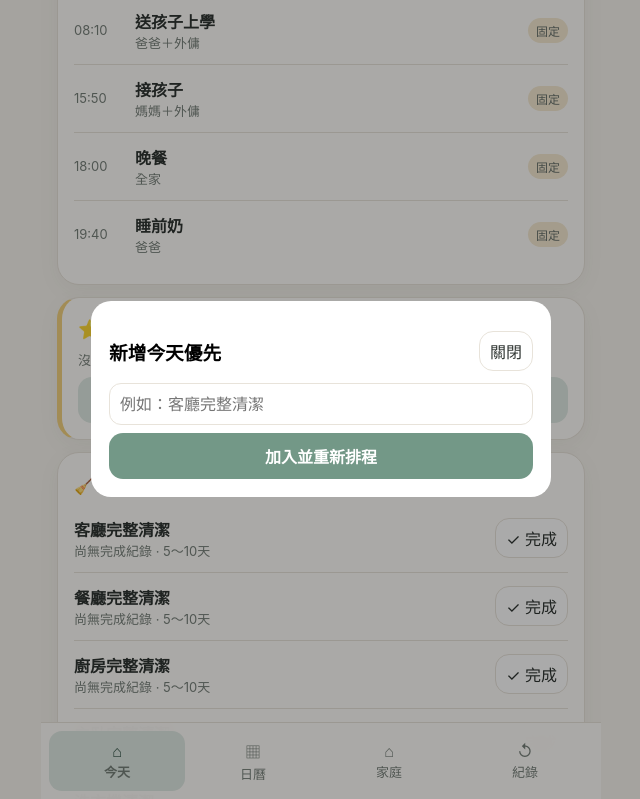
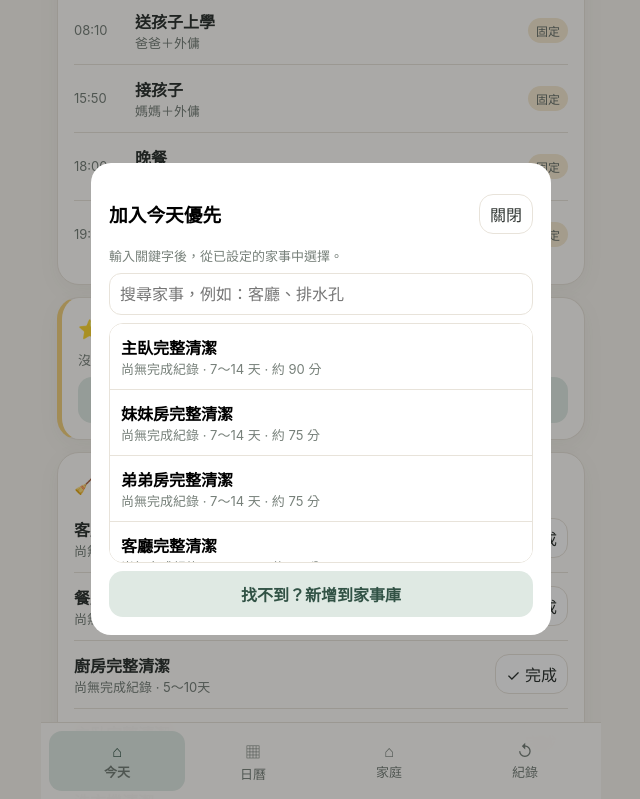
Before and after one commit to sabrinaliu1125/homie-butler, a plain HTML site: page index.html in a window 1280 px wide. Both pictures are taken after a click on the button "＋ 新增今天優先". Shown: the part 906-1705 px from the top of the page, without its empty margins (319-959 px from the left). Drawn offline with Linux system fonts and the light colour scheme.

Commit message:
Add files via upload

```diff
--- a/index.html
+++ b/index.html
@@ -3,7 +3,7 @@
 <head>
 <meta charset="utf-8"><meta name="viewport" content="width=device-width,initial-scale=1,viewport-fit=cover">
 <meta name="theme-color" content="#f7f4ee"><meta name="apple-mobile-web-app-capable" content="yes"><meta name="apple-mobile-web-app-title" content="Homie">
-<title>Homie Butler Alpha v0.9.1</title>
+<title>Homie Butler Alpha v0.10</title>
 <style>
 :root{--bg:#f7f4ee;--card:#fffdfa;--ink:#2f3532;--muted:#77807a;--sage:#739887;--sage2:#dfe9e3;--yellow:#f2d17f;--amber:#dca856;--line:#e8e3da;--radius:22px}
 *{box-sizing:border-box}body{margin:0;background:var(--bg);color:var(--ink);font-family:-apple-system,BlinkMacSystemFont,"Segoe UI","Noto Sans TC","PingFang TC",sans-serif}
@@ -15,13 +15,15 @@ button,input,select,textarea{font:inherit}.app{max-width:560px;margin:auto;min-h
 input,select,textarea{width:100%;padding:10px;border:1px solid var(--line);border-radius:12px;background:white;color:var(--ink)}.grid2{display:grid;grid-template-columns:1fr 1fr;gap:8px}.grid3{display:grid;grid-template-columns:repeat(3,1fr);gap:8px}.metric>div{background:#f4f0e9;border-radius:13px;padding:10px;text-align:center}.metric b{font-size:19px;display:block}
 .month-head{display:grid;grid-template-columns:repeat(7,1fr);gap:4px;text-align:center}.calendar{display:grid;grid-template-columns:repeat(7,1fr);gap:4px}.day{min-height:62px;padding:6px 3px;text-align:center;font-size:12px}.day.active{background:var(--sage2);border-color:var(--sage)}.day.muted{opacity:.35}.day .num{font-size:14px;font-weight:700}.day .modeTxt{font-size:10px;margin-top:4px}
 .bar{height:10px;background:#ece7df;border-radius:999px;overflow:hidden}.fill{height:100%;background:var(--sage)}dialog{border:0;border-radius:20px;padding:0;width:calc(100% - 28px);max-width:460px}dialog::backdrop{background:#0005}.db{padding:18px}.statusgrid{display:grid;grid-template-columns:repeat(4,1fr);gap:7px}.status{padding:11px 4px;border:1px solid var(--line);border-radius:14px;background:white}.status.active{background:var(--sage2);border-color:var(--sage)}
+.today-shortcut{position:fixed;right:16px;bottom:92px;z-index:9;border:1px solid var(--line);background:var(--card);border-radius:999px;padding:10px 13px;box-shadow:0 5px 18px rgba(60,70,64,.12);font-weight:700;color:#315245}.search-results{max-height:240px;overflow:auto;margin-top:8px;border:1px solid var(--line);border-radius:14px;background:white}.search-item{width:100%;border:0;border-bottom:1px solid var(--line);background:white;padding:11px;text-align:left}.search-item:last-child{border-bottom:0}
 </style></head>
 <body>
-<div class="app"><div class="top"><div><div class="brand">Homie Butler</div><div class="small">Alpha v0.9.1 · 手機測試版</div></div><select id="role" class="pill" style="width:auto"><option value="manager">管理者</option><option value="helper">外傭</option><option value="observer">家人</option></select></div><main id="view"></main></div>
+<div class="app"><div class="top"><div><div class="brand">Homie Butler</div><div class="small">Alpha v0.10 · 手機測試版</div></div><select id="role" class="pill" style="width:auto"><option value="manager">管理者</option><option value="helper">外傭</option><option value="observer">家人</option></select></div><main id="view"></main></div>
+<button id="todayShortcut" class="today-shortcut" onclick="goToday()">⌂ 回本日</button>
 <nav class="tabs"><button class="tab active" data-tab="today">⌂<br><span class="small">今天</span></button><button class="tab" data-tab="calendar">▦<br><span class="small">日曆</span></button><button class="tab" data-tab="family">⌂<br><span class="small">家庭</span></button><button class="tab" data-tab="history">↺<br><span class="small">紀錄</span></button></nav>
-<dialog id="pdlg"><div class="db"><div class="between"><h3>新增今天優先</h3><button class="mini" onclick="pdlg.close()">關閉</button></div><input id="pin" placeholder="例如：客廳完整清潔"><div style="height:8px"></div><button class="btn full" onclick="addPriority()">加入並重新排程</button></div></dialog>
+<dialog id="pdlg"><div class="db"><div class="between"><h3>加入今天優先</h3><button class="mini" onclick="pdlg.close()">關閉</button></div><div class="small">輸入關鍵字後，從已設定的家事中選擇。</div><div style="height:8px"></div><input id="pin" placeholder="搜尋家事，例如：客廳、排水孔" oninput="renderPriorityMatches()"><div id="priorityMatches" class="search-results"></div><div style="height:8px"></div><button class="btn secondary full" onclick="prepareNewTaskFromPriority()">找不到？新增到家事庫</button></div></dialog>
 <script>
-const ID={'洗衣服':'Mencuci pakaian','晾衣服':'Menjemur pakaian','收衣服':'Merapikan pakaian','收垃圾':'Mengumpulkan sampah','清貓砂':'Membersihkan kotak pasir kucing','倒除濕機水':'Mengosongkan air dehumidifier','洗貓碗':'Mencuci mangkuk kucing','洗奶瓶與擠乳器':'Mencuci botol dan pompa ASI','餐後收拾':'Merapikan setelah makan','主臥完整清潔':'Membersihkan kamar tidur utama','妹妹房完整清潔':'Membersihkan kamar anak perempuan','弟弟房完整清潔':'Membersihkan kamar anak laki-laki','客廳完整清潔':'Membersihkan ruang tamu','餐廳完整清潔':'Membersihkan ruang makan','廚房完整清潔':'Membersihkan dapur','後陽台完整清潔':'Membersihkan balkon belakang','客廳廁所完整清潔':'Membersihkan toilet ruang tamu','工作室完整清潔':'Membersihkan ruang kerja'};
+const ID={'洗衣服':'Mencuci pakaian','晾衣服':'Menjemur pakaian','收衣服':'Merapikan pakaian','收垃圾':'Mengumpulkan sampah','清貓砂':'Membersihkan kotak pasir kucing','倒除濕機水':'Mengosongkan air dehumidifier','洗貓碗':'Mencuci mangkuk kucing','洗奶瓶與擠乳器':'Mencuci botol dan pompa ASI','餐後收拾':'Merapikan setelah makan','主臥完整清潔':'Membersihkan kamar tidur utama','妹妹房完整清潔':'Membersihkan kamar anak perempuan','弟弟房完整清潔':'Membersihkan kamar anak laki-laki','客廳完整清潔':'Membersihkan ruang tamu','餐廳完整清潔':'Membersihkan ruang makan','廚房完整清潔':'Membersihkan dapur','後陽台完整清潔':'Membersihkan balkon belakang','客廳廁所完整清潔':'Membersihkan toilet ruang tamu','工作室完整清潔':'Membersihkan ruang kerja','排水孔清理':'Membersihkan saluran pembuangan','洗衣機清潔':'Membersihkan mesin cuci','溫奶':'Menghangatkan ASI','早餐／喝奶':'Sarapan / minum susu','送孩子上學':'Mengantar anak ke sekolah','接孩子':'Menjemput anak','晚餐':'Makan malam','睡前奶':'Susu sebelum tidur'};
 const defaults={role:'manager',tab:'today',selected:new Date().toISOString().slice(0,10),modeDefault:'家事日',dateModes:{},health:'正常',members:[{name:'蓉',role:'管理者'},{name:'外傭',role:'家庭助手'},{name:'先生',role:'家庭觀察者'},{name:'媽媽',role:'家庭觀察者'}],notes:{},priorities:{},done:{},history:[],flow:[{time:'07:15',name:'溫奶',who:'外傭'},{time:'07:30',name:'早餐／喝奶',who:'全家'},{time:'08:10',name:'送孩子上學',who:'爸爸＋外傭'},{time:'15:50',name:'接孩子',who:'媽媽＋外傭'},{time:'18:00',name:'晚餐',who:'全家'},{time:'19:40',name:'睡前奶',who:'爸爸'}],
 tasks:[
 {name:'主臥完整清潔',type:'彈性家事',minDays:7,maxDays:14,minutes:90,lastDone:null},
@@ -38,14 +40,14 @@ tasks:[
 routine:[
 {name:'洗衣服',minutes:20},{name:'晾衣服',minutes:20},{name:'收衣服',minutes:20},{name:'收垃圾',minutes:10},{name:'清貓砂',minutes:10},{name:'倒除濕機水',minutes:10},{name:'洗貓碗',minutes:10,preferred:'傍晚'},{name:'餐後收拾',minutes:25},{name:'洗奶瓶與擠乳器',minutes:20}]
 };
-let S=JSON.parse(localStorage.getItem('homie09')||localStorage.getItem('homie07')||'null')||defaults;
+let S=JSON.parse(localStorage.getItem('homie10')||localStorage.getItem('homie09')||localStorage.getItem('homie07')||'null')||defaults;
 if(!S.routine && S.evening) S.routine=S.evening;
 if(!S.routine) S.routine=JSON.parse(JSON.stringify(defaults.routine));
 if(!S.flow) S.flow=JSON.parse(JSON.stringify(defaults.flow));
 if(!S.tasks) S.tasks=JSON.parse(JSON.stringify(defaults.tasks));
 
 const V=document.getElementById('view'),R=document.getElementById('role'),pdlg=document.getElementById('pdlg');R.value=S.role;
-const today=()=>new Date().toISOString().slice(0,10);function d(s){let [y,m,x]=s.split('-').map(Number);return new Date(y,m-1,x)}function ds(x){return x.toISOString().slice(0,10)}function save(){localStorage.setItem('homie09',JSON.stringify(S))}
+const today=()=>new Date().toISOString().slice(0,10);function d(s){let [y,m,x]=s.split('-').map(Number);return new Date(y,m-1,x)}function ds(x){return x.toISOString().slice(0,10)}function save(){localStorage.setItem('homie10',JSON.stringify(S))}
 function mode(date=S.selected){return S.dateModes[date]||S.modeDefault}function emo(m){return {'家事日':'🧹','家庭日':'👨‍👩‍👧','婆婆家':'👵','照護日':'👶','外傭休假':'🌴'}[m]||'🏡'}function card(t,b,c=''){return `<section class="card ${c}"><h3>${t}</h3>${b}</section>`}function tr(x){return ID[x]||x}
 function daysSince(last,date){if(!last)return 999;return Math.floor((d(date)-d(last))/86400000)}function completed(date,name){return !!(S.done[date]||{})[name]}
 function duePool(date){
@@ -96,7 +98,7 @@ function todayView(){
  ${card('⏱ 建議工作量',`<div class="grid3 metric"><div><b>${(w.mins/60).toFixed(1)}h</b><span class="small">建議安排</span></div><div><b>${(w.left/60).toFixed(1)}h</b><span class="small">保留</span></div><div><b>5h</b><span class="small">上限</span></div></div><div class="bar" style="margin-top:10px"><div class="fill" style="width:${Math.min(100,w.mins/3)}%"></div></div>`)}
  ${card('📝 今日備註',noteBlock(S.selected,true))}
  ${card('🌞 今日流程',flow)}
- ${card('⭐ 今天優先',pri+`<div style="height:8px"></div><button class="btn secondary full" onclick="pdlg.showModal()">＋ 新增今天優先</button>`,'priority')}
+ ${card('⭐ 今天優先',pri+`<div style="height:8px"></div><button class="btn secondary full" onclick="pdlg.showModal();setTimeout(renderPriorityMatches,0)">＋ 新增今天優先</button>`,'priority')}
  ${card('🧹 今日安排',tasks)}
  ${card('🏠 每日維持',evening)}
  ${card('✨ Homie 額外建議',extraSuggestions(S.selected).map(t=>`<div class="task"><div class="between"><div><b>${t.name}</b><div class="small">${t.lastDone?'上次：'+t.lastDone:'尚無完成紀錄'} · 約 ${t.minutes} 分鐘</div></div><span class="tag">有空再做</span></div></div>`).join('')||'<div class="small">今天沒有額外建議，照原本安排就好。</div>')}
@@ -104,33 +106,39 @@ function todayView(){
 }
 function taskRow(t,helper=false,even=false){
  let dn=completed(S.selected,t.name),last=t.lastDone?`上次：${t.lastDone}`:'尚無完成紀錄';
- let sub=helper?t.name:(even?`每日維持${t.preferred?' · 建議'+t.preferred:''}`:`${last} · ${t.minDays}～${t.maxDays}天`);
- return `<div class="task ${dn?'done':''}"><div class="between"><div><div class="name"><b>${helper?tr(t.name):t.name}</b></div><div class="small">${sub}</div></div><button class="mini" onclick="toggleDone('${t.name}',${even})">${dn?(helper?'✓ Sudah selesai':'✓ 已完成'):(helper?'完成 Selesai':'✓ 完成')}</button></div></div>`
+ let sub=helper?'':(even?(t.preferred?`建議${t.preferred}`:''):`${last} · ${t.minDays}～${t.maxDays}天`);
+ return `<div class="task ${dn?'done':''}"><div class="between"><div><div class="name"><b>${helper?tr(t.name):t.name}</b></div>${sub?`<div class="small">${sub}</div>`:''}</div><button class="mini" onclick="toggleDone('${t.name}',${even})">${dn?(helper?'✓ Sudah selesai':'✓ 已完成'):(helper?'Selesai':'✓ 完成')}</button></div></div>`
 }
-function helperView(){let sts=['很好','正常','有點累','不舒服'];let w=workload(S.selected);if(S.health==='有點累')w.items=w.items.slice(0,Math.max(1,Math.ceil(w.items.length/2)));if(S.health==='不舒服')w.items=[];let flow=S.flow.map(f=>`<div class="flow row"><div style="width:52px" class="small">${f.time}</div><div style="flex:1"><b>${tr(f.name)}</b><div class="small">${f.name}</div></div></div>`).join('');return `<div class="small">Selamat pagi</div><h1>Hari ini</h1>${card('Kondisi hari ini · 身體狀態',`<div class="statusgrid">${sts.map(x=>`<button class="status ${S.health===x?'active':''}" onclick="S.health='${x}';render()">${x}</button>`).join('')}</div>`)}${card('📝 Catatan · 備註',noteBlock(S.selected,true))}${card('🌞 Alur hari ini · 今日流程',flow)}${card('🧹 Pekerjaan terjadwal · 今日安排',w.items.map(t=>taskRow(t,true)).join('')||'<div class="small">Tidak ada pekerjaan terjadwal hari ini.</div>')}${card('🏠 Rutinitas harian · 每日維持',S.routine.map(t=>taskRow(t,true,true)).join(''))}${card('✨ Saran tambahan Homie · 額外建議',extraSuggestions(S.selected).map(t=>`<div class="task"><div><b>${tr(t.name)}</b><div class="small">${t.name} · Jika ada waktu</div></div></div>`).join('')||'<div class="small">Tidak ada saran tambahan hari ini.</div>')}`}
-function observerView(){return `<div class="small">家庭觀察者</div><h1>${S.selected}</h1>${card('今日模式',`${emo(mode())} ${mode()}`)}${card('📝 今日備註',noteBlock(S.selected,true))}${card('⭐ 今天優先',(S.priorities[S.selected]||[]).map(x=>`<div class="task"><b>${x}</b></div>`).join('')+`<button class="btn secondary full" onclick="pdlg.showModal()">＋ 加入優先</button>`)}${card('今日完成',historyForDate(S.selected))}`}
+function helperView(){let sts=['很好','正常','有點累','不舒服'];let w=workload(S.selected);if(S.health==='有點累')w.items=w.items.slice(0,Math.max(1,Math.ceil(w.items.length/2)));if(S.health==='不舒服')w.items=[];let flow=S.flow.map(f=>`<div class="flow row"><div style="width:52px" class="small">${f.time}</div><div style="flex:1"><b>${tr(f.name)}</b></div></div>`).join('');return `<div class="small">Selamat pagi</div><h1>Hari ini</h1>${card('Kondisi hari ini · 身體狀態',`<div class="statusgrid">${sts.map(x=>`<button class="status ${S.health===x?'active':''}" onclick="S.health='${x}';render()">${x}</button>`).join('')}</div>`)}${card('📝 Catatan · 備註',noteBlock(S.selected,true))}${card('🌞 Alur hari ini · 今日流程',flow)}${card('🧹 Pekerjaan terjadwal · 今日安排',w.items.map(t=>taskRow(t,true)).join('')||'<div class="small">Tidak ada pekerjaan terjadwal hari ini.</div>')}${card('🏠 Rutinitas harian · 每日維持',S.routine.map(t=>taskRow(t,true,true)).join(''))}${card('✨ Saran tambahan Homie · 額外建議',extraSuggestions(S.selected).map(t=>`<div class="task"><div><b>${tr(t.name)}</b><div class="small">Jika ada waktu</div></div></div>`).join('')||'<div class="small">Tidak ada saran tambahan hari ini.</div>')}`}
+function observerView(){return `<div class="small">家庭觀察者</div><h1>${S.selected}</h1>${card('今日模式',`${emo(mode())} ${mode()}`)}${card('📝 今日備註',noteBlock(S.selected,true))}${card('⭐ 今天優先',(S.priorities[S.selected]||[]).map(x=>`<div class="task"><b>${x}</b></div>`).join('')+`<button class="btn secondary full" onclick="pdlg.showModal();setTimeout(renderPriorityMatches,0)">＋ 加入優先</button>`)}${card('今日完成',historyForDate(S.selected))}`}
 function historyForDate(date){let h=S.history.filter(x=>x.date===date);return h.length?h.map(x=>`<div class="task"><b>✓ ${x.name}</b><div class="small">${x.by}</div></div>`).join(''):'<div class="small">沒有完成紀錄。</div>'}
-function calendarView(){let sel=d(S.selected),y=sel.getFullYear(),m=sel.getMonth();let first=new Date(y,m,1),start=new Date(y,m,1-first.getDay());let cells='';for(let i=0;i<42;i++){let x=new Date(start);x.setDate(start.getDate()+i);let s=ds(x),same=x.getMonth()===m;cells+=`<button class="day ${s===S.selected?'active':''} ${same?'':'muted'}" onclick="S.selected='${s}';render()"><div class="num">${x.getDate()}</div><div class="modeTxt">${emo(mode(s))} ${mode(s)}</div></button>`}let recent=S.tasks.map(t=>`<div class="task between"><div><b>${t.name}</b><div class="small">${t.lastDone?'最近完成：'+t.lastDone:'尚無完成紀錄'}</div></div><span class="tag">${t.minDays}～${t.maxDays}天</span></div>`).join('');
-return `<div class="between"><button class="mini" onclick="shiftMonth(-1)">‹</button><h1>${y} 年 ${m+1} 月</h1><button class="mini" onclick="shiftMonth(1)">›</button></div><div class="month-head small">${['日','一','二','三','四','五','六'].map(x=>`<div>${x}</div>`).join('')}</div><div class="calendar">${cells}</div>${card('選取日期',`<b>${S.selected}</b><div style="height:8px"></div><div class="grid2">${['家事日','家庭日','婆婆家','照護日','外傭休假'].map(x=>`<button class="mode ${mode()===x?'active':''}" onclick="S.dateModes[S.selected]='${x}';render()">${emo(x)} ${x}</button>`).join('')}</div><div class="small" style="margin-top:8px">修改後，該日與後續可排工作會依最新狀況重新計算。</div><div style="height:8px"></div><button class="btn full" onclick="S.tab='today';render()">查看這一天</button>`)}${card('最近完成日期',recent)}`}
+function calendarView(){let sel=d(S.selected),y=sel.getFullYear(),m=sel.getMonth();let first=new Date(y,m,1),start=new Date(y,m,1-first.getDay());let cells='';for(let i=0;i<42;i++){let x=new Date(start);x.setDate(start.getDate()+i);let s=ds(x),same=x.getMonth()===m;cells+=`<button class="day ${s===S.selected?'active':''} ${same?'':'muted'}" onclick="S.selected='${s}';render()"><div class="num">${x.getDate()}</div><div class="modeTxt">${emo(mode(s))} ${mode(s)}</div></button>`}return `<div class="between"><button class="mini" onclick="shiftMonth(-1)">‹</button><h1>${y} 年 ${m+1} 月</h1><button class="mini" onclick="shiftMonth(1)">›</button></div><div class="month-head small">${['日','一','二','三','四','五','六'].map(x=>`<div>${x}</div>`).join('')}</div><div class="calendar">${cells}</div>${card('選取日期',`<b>${S.selected}</b><div style="height:8px"></div><div class="grid2">${['家事日','家庭日','婆婆家','照護日','外傭休假'].map(x=>`<button class="mode ${mode()===x?'active':''}" onclick="S.dateModes[S.selected]='${x}';render()">${emo(x)} ${x}</button>`).join('')}</div><div class="small" style="margin-top:8px">修改後，該日與後續可排工作會依最新狀況重新計算。</div><div style="height:8px"></div><button class="btn full" onclick="S.tab='today';render()">查看這一天</button>`)}`}
 function familyView(){
  if(S.role!=='manager')return `<h1>🏡 家庭</h1>${card('權限','只有管理者可以修改家庭設定。')}`;
- let mem=S.members.map((x,i)=>`<div class="task"><div class="grid2"><input value="${x.name}" onchange="S.members[${i}].name=this.value;save()"><select onchange="S.members[${i}].role=this.value;save()"><option ${x.role==='管理者'?'selected':''}>管理者</option><option ${x.role==='家庭助手'?'selected':''}>家庭助手</option><option ${x.role==='家庭觀察者'?'selected':''}>家庭觀察者</option></select></div></div>`).join('');
+ let mem=S.members.map((x,i)=>`<div class="task"><div class="grid2"><input value="${x.name}" onchange="S.members[${i}].name=this.value;save()"><select onchange="S.members[${i}].role=this.value;save()"><option ${x.role==='管理者'?'selected':''}>管理者</option><option ${x.role==='家庭助手'?'selected':''}>家庭助手</option><option ${x.role==='家庭觀察者'?'selected':''}>家庭觀察者</option></select></div><div style="height:7px"></div><button class="mini" onclick="S.members.splice(${i},1);render()">刪除成員</button></div>`).join('');
  let flow=S.flow.map((f,i)=>`<div class="task"><div class="row"><input style="width:88px" value="${f.time}" onchange="S.flow[${i}].time=this.value;save()"><input value="${f.name}" onchange="S.flow[${i}].name=this.value;save()"></div><div style="height:7px"></div><div class="row"><input value="${f.who}" onchange="S.flow[${i}].who=this.value;save()"><button class="mini" onclick="S.flow.splice(${i},1);render()">刪除</button></div></div>`).join('');
  let routine=S.routine.map((r,i)=>`<div class="task"><div class="row"><input value="${r.name}" onchange="S.routine[${i}].name=this.value;save()"><input type="number" style="width:90px" min="5" value="${r.minutes||10}" onchange="S.routine[${i}].minutes=+this.value;save()"></div><div style="height:7px"></div><div class="row"><input placeholder="時段提示（可空白）" value="${r.preferred||''}" onchange="S.routine[${i}].preferred=this.value;save()"><button class="mini" onclick="S.routine.splice(${i},1);render()">刪除</button></div></div>`).join('');
- let tasks=S.tasks.map((t,i)=>`<div class="task"><input value="${t.name}" onchange="S.tasks[${i}].name=this.value;save()"><div class="grid3" style="margin-top:7px"><div><span class="small">最早</span><input type="number" min="1" value="${t.minDays}" onchange="S.tasks[${i}].minDays=+this.value;save()"></div><div><span class="small">最晚</span><input type="number" min="1" value="${t.maxDays}" onchange="S.tasks[${i}].maxDays=+this.value;save()"></div><div><span class="small">分鐘</span><input type="number" min="5" value="${t.minutes}" onchange="S.tasks[${i}].minutes=+this.value;save()"></div></div><div class="small">上次完成：${t.lastDone||'尚無紀錄'}</div></div>`).join('');
+ let tasks=S.tasks.map((t,i)=>`<div class="task"><div class="row"><input value="${t.name}" onchange="S.tasks[${i}].name=this.value;save()"><button class="mini" onclick="deleteFlexibleTask(${i})">刪除</button></div><div class="grid3" style="margin-top:7px"><div><span class="small">最早</span><input type="number" min="0" value="${t.minDays}" onchange="S.tasks[${i}].minDays=+this.value;save()"></div><div><span class="small">最晚</span><input type="number" min="1" value="${t.maxDays}" onchange="S.tasks[${i}].maxDays=+this.value;save()"></div><div><span class="small">分鐘</span><input type="number" min="5" value="${t.minutes}" onchange="S.tasks[${i}].minutes=+this.value;save()"></div></div><div class="small">上次完成：${t.lastDone||'尚無紀錄'}</div></div>`).join('');
+ let pending=S.pendingNewTaskName||'';
  return `<h1>🏡 家庭</h1>
  ${card('家庭成員',mem+`<button class="btn secondary full" onclick="S.members.push({name:'新成員',role:'家庭觀察者'});render()">＋ 新增成員</button>`)}
  ${card('🌞 每日固定流程',flow+`<button class="btn secondary full" onclick="S.flow.push({time:'09:00',name:'新流程',who:'外傭'});render()">＋ 新增固定流程</button>`)}
  ${card('🏠 每日維持',routine+`<button class="btn secondary full" onclick="S.routine.push({name:'新維持工作',minutes:10,preferred:''});render()">＋ 新增每日維持</button>`)}
- ${card('🧹 彈性家事與頻率',tasks+`<button class="btn secondary full" onclick="S.tasks.push({name:'新家事',type:'彈性家事',minDays:7,maxDays:14,minutes:60,lastDone:null});render()">＋ 新增家事</button>`)}
+ ${card('🧹 彈性家事與頻率',tasks+`<div class="task"><b>新增彈性家事</b><div style="height:7px"></div><input id="newTaskName" value="${pending}" placeholder="工作名稱"><div class="grid3" style="margin-top:7px"><div><span class="small">最早</span><input id="newTaskMin" type="number" min="0" value="7"></div><div><span class="small">最晚</span><input id="newTaskMax" type="number" min="1" value="14"></div><div><span class="small">分鐘</span><input id="newTaskMinutes" type="number" min="5" value="60"></div></div><div style="height:8px"></div><button class="btn secondary full" onclick="addFlexibleTaskFromForm()">＋ 新增家事</button></div>`)}
  `;
 }
+function deleteFlexibleTask(i){const name=S.tasks[i]?.name;if(!name)return;S.tasks.splice(i,1);Object.keys(S.priorities||{}).forEach(dt=>{S.priorities[dt]=(S.priorities[dt]||[]).filter(x=>x!==name)});render()}
+function addFlexibleTaskFromForm(){const name=(document.getElementById('newTaskName')?.value||'').trim();if(!name)return;if(S.tasks.some(t=>t.name===name)){alert('這個家事已經存在');return;}const min=Number(document.getElementById('newTaskMin')?.value||7),max=Number(document.getElementById('newTaskMax')?.value||14),mins=Number(document.getElementById('newTaskMinutes')?.value||60);S.tasks.push({name,type:'彈性家事',minDays:min,maxDays:Math.max(max,min),minutes:mins,lastDone:null});S.pendingNewTaskName='';render()}
 function historyView(){let dates=[...new Set(S.history.map(x=>x.date))].sort().reverse();let blocks=dates.length?dates.map(dt=>card(dt,historyForDate(dt),'history')).join(''):'<div class="small">目前沒有歷史完成紀錄。</div>';let last=S.tasks.map(t=>`<div class="task between"><div><b>${t.name}</b><div class="small">${t.lastDone?`上次完成：${t.lastDone}`:'尚無完成紀錄'}</div></div><span class="tag">${t.minDays}～${t.maxDays}天</span></div>`).join('');return `<h1>↺ 完成紀錄</h1>${card('各工作上次完成',last)}<h3>過去每日紀錄</h3>${blocks}`}
 function addNote(){let v=document.getElementById('note').value.trim();if(!v)return;(S.notes[S.selected]??=[]).push({text:v,by:S.role==='manager'?'管理者':S.role==='observer'?'家人':'外傭'});render()}
-function addPriority(){let v=document.getElementById('pin').value.trim();if(!v)return;(S.priorities[S.selected]??=[]);if(!S.priorities[S.selected].includes(v))S.priorities[S.selected].push(v);if(!S.tasks.some(t=>t.name===v))S.tasks.unshift({name:v,type:'彈性家事',minDays:0,maxDays:1,minutes:60,lastDone:null,temp:true});pdlg.close();render()}
+function goToday(){S.selected=today();S.tab='today';render()}
+function renderPriorityMatches(){const box=document.getElementById('priorityMatches'),input=document.getElementById('pin');if(!box||!input)return;const q=input.value.trim().toLowerCase();let matches=S.tasks.filter(t=>!q||t.name.toLowerCase().includes(q)).slice(0,8);box.innerHTML=matches.length?matches.map(t=>`<button class="search-item" onclick="selectPriorityTask('${t.name.replace(/'/g,"\'")}')"><b>${t.name}</b><div class="small">${t.lastDone?'上次 '+t.lastDone:'尚無完成紀錄'} · ${t.minDays}～${t.maxDays} 天 · 約 ${t.minutes} 分</div></button>`).join(''):'<div class="small" style="padding:12px">找不到相符家事。</div>'}
+function selectPriorityTask(name){(S.priorities[S.selected]??=[]);if(!S.priorities[S.selected].includes(name))S.priorities[S.selected].push(name);pdlg.close();render()}
+function prepareNewTaskFromPriority(){const q=(document.getElementById('pin')?.value||'').trim();S.tab='family';S.pendingNewTaskName=q||'新家事';pdlg.close();render();setTimeout(()=>{const el=document.getElementById('newTaskName');if(el){el.scrollIntoView({behavior:'smooth',block:'center'});el.focus();}},50)}
+function addPriority(){const q=(document.getElementById('pin')?.value||'').trim();const match=S.tasks.find(t=>t.name===q)||S.tasks.find(t=>t.name.includes(q));if(match)selectPriorityTask(match.name)}
 function removePriority(n){S.priorities[S.selected]=(S.priorities[S.selected]||[]).filter(x=>x!==n);let i=S.tasks.findIndex(t=>t.name===n&&t.temp);if(i>=0)S.tasks.splice(i,1);render()}
 function toggleDone(name,even=false){S.done[S.selected]??={};let nv=!S.done[S.selected][name];S.done[S.selected][name]=nv;if(nv){S.history.push({date:S.selected,name,by:S.role});if(!even){let t=S.tasks.find(x=>x.name===name);if(t)t.lastDone=S.selected}}else{S.history=S.history.filter(x=>!(x.date===S.selected&&x.name===name));if(!even){let t=S.tasks.find(x=>x.name===name);if(t&&t.lastDone===S.selected){let prev=S.history.filter(x=>x.name===name).map(x=>x.date).sort().pop();t.lastDone=prev||null}}}render()}
 function shiftMonth(n){let x=d(S.selected);x.setMonth(x.getMonth()+n);x.setDate(1);S.selected=ds(x);render()}
-function render(){document.querySelectorAll('.tab').forEach(x=>x.classList.toggle('active',x.dataset.tab===S.tab));V.innerHTML=S.tab==='today'?todayView():S.tab==='calendar'?calendarView():S.tab==='family'?familyView():historyView();save()}
+function render(){document.querySelectorAll('.tab').forEach(x=>x.classList.toggle('active',x.dataset.tab===S.tab));V.innerHTML=S.tab==='today'?todayView():S.tab==='calendar'?calendarView():S.tab==='family'?familyView():historyView();const ts=document.getElementById('todayShortcut');if(ts)ts.style.display=(S.tab==='today'&&S.selected===today())?'none':'block';save()}
 R.addEventListener('change',e=>{S.role=e.target.value;S.tab='today';render()});document.querySelectorAll('.tab').forEach(x=>x.addEventListener('click',()=>{S.tab=x.dataset.tab;render()}));render();
 </script></body></html>
```
